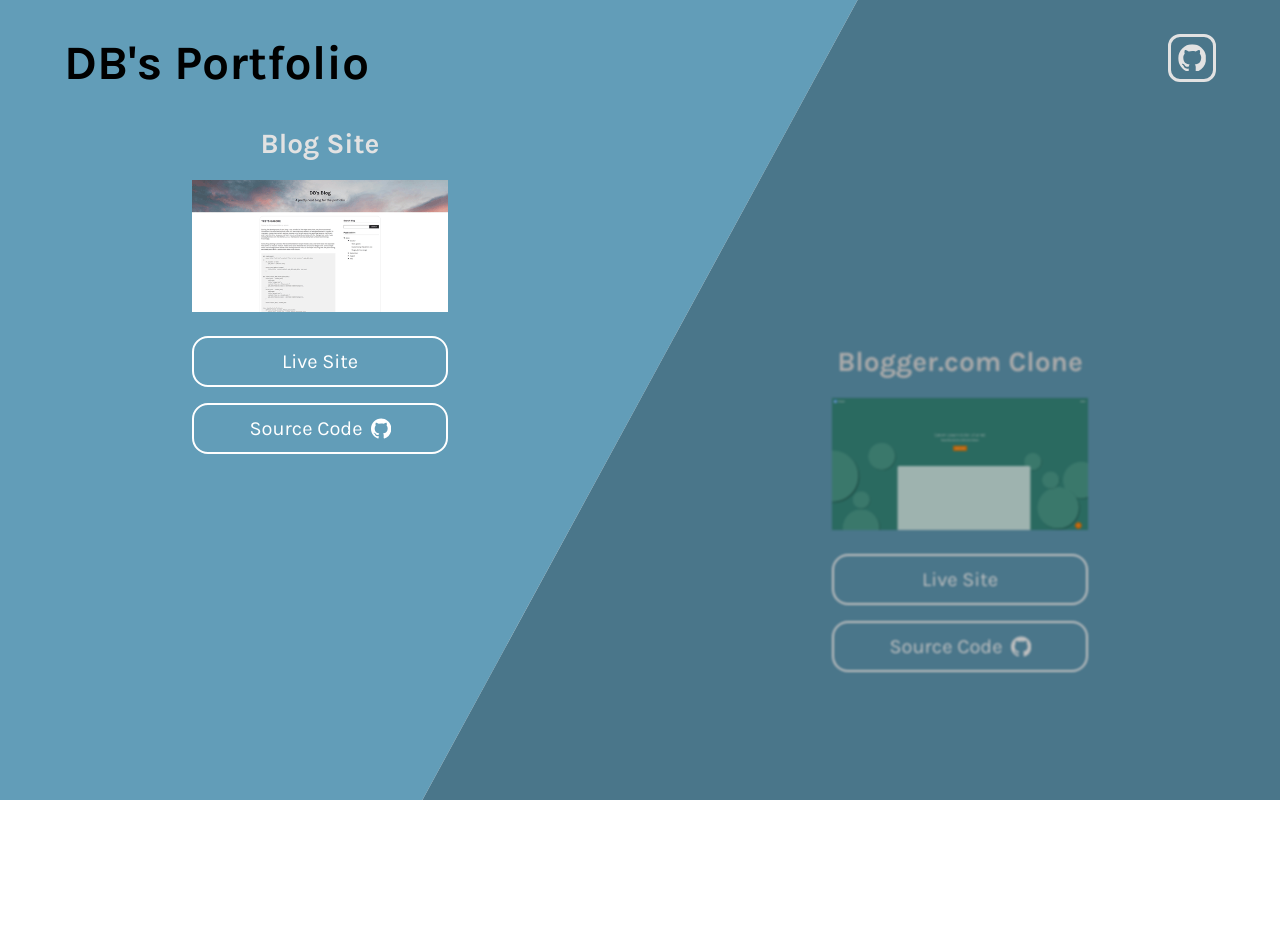
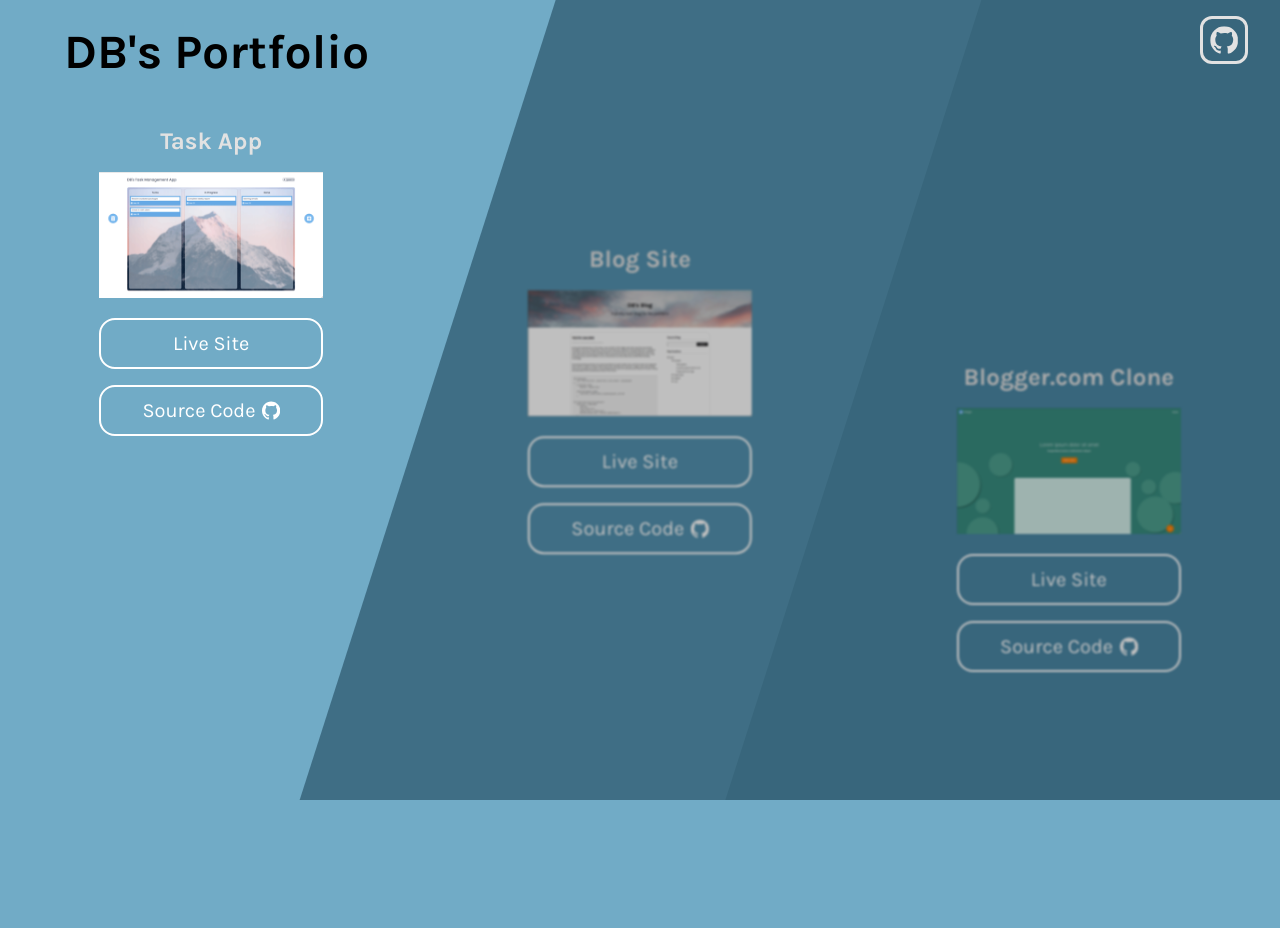
Before and after one commit to d-baublys/portfolio_site, a Django app: page / in a window 1280 px wide. After the commit the page ends 800 px from the top, so only its background shows below. Run offline with Django 5.2, Linux system fonts and the light colour scheme; parts of the project's set-up code (start-up, migrations or seed data) failed here and were passed over.

Commit message:
Adapt and integrate third site into layout, update and improve scripts and assets

```diff
--- a/portfolio/static/portfolio/main.js
+++ b/portfolio/static/portfolio/main.js
@@ -15,18 +15,17 @@ function keySectionSwitch(event, section) {
 }
 
 function activateSection(section) {
+    deactivateOtherActive();
     section.classList.add("active");
-    const sectionButtons = section.querySelectorAll(".button");
-    toggleButtons(sectionButtons, true);
-
-    const otherSection = getOtherSection(section);
-    otherSection.classList.remove("active");
-    otherButtons = otherSection.querySelectorAll(".button");
-    toggleButtons(otherButtons, false);
+    toggleButtons(section.querySelectorAll(".button"), true);
 }
 
-function getOtherSection(section) {
-    return sections[1 - Array.from(sections).indexOf(section)];
+function deactivateOtherActive() {
+    const activeSection = document.querySelector(".active");
+    if (activeSection) {
+        activeSection.classList.remove("active");
+        toggleButtons(activeSection.querySelectorAll(".button"), false);
+    }
 }
 
 function toggleButtons(buttons, isEnabled) {
--- a/portfolio/static/portfolio/styles.css
+++ b/portfolio/static/portfolio/styles.css
@@ -10,11 +10,15 @@
 }
 
 body {
+    position: relative;
     display: flex;
     flex-direction: column;
-    min-height: 100vh;
-    background-color: #ffff;
-    overflow: hidden;
+    height: 100vh;
+
+    min-height: 54rem;
+    background-color: #fff;
+
+    overflow: auto;
 }
 
 a {
@@ -28,76 +32,36 @@ img {
     height: auto;
 }
 
-@media screen and (min-width: 41.6875rem), (min-height: 48rem) {
-    img {
-        margin-bottom: 0.75rem;
-    }
-}
-
-@media screen and (min-width: 48rem), (min-height: 56.25rem) {
-    img {
-        margin-bottom: 1rem;
-    }
-}
-
-@media screen and (min-width: 64rem) and (min-height: 56.25rem) {
-    img {
-        margin-bottom: 1.5rem;
-    }
-}
-
 .site-header {
     display: flex;
     align-items: center;
     justify-content: space-between;
-    z-index: 1;
-    height: 10vh;
-}
-
-@media screen and (min-aspect-ratio: 1) {
-    .site-header {
-        height: 16vh;
-    }
+    z-index: 5;
+    height: 3rem;
+    pointer-events: none;
 }
 
 .header-text {
-    margin-left: 1rem;
+    align-self: end;
+    margin: 0 1rem;
     font-size: 2rem;
     font-weight: bolder;
-}
-
-@media screen and (min-width: 37.5rem) and (min-height: 37.5rem) {
-    .header-text {
-        margin-left: 2rem;
-        font-size: 2.5rem;
-    }
-}
-
-@media screen and (min-width: 48rem) and (min-height: 41.875rem) {
-    .header-text {
-        margin-left: 4rem;
-        font-size: 3rem;
-    }
-}
-
-@media screen and (min-width: 64rem) and (min-height: 56.25rem) {
-    .header-text {
-        margin-left: 5rem;
-        font-size: 4rem;
-    }
+    white-space: nowrap;
 }
 
 .main-container {
-    height: 100vh;
+    position: absolute;
+    width: 100%;
+    height: 100%;
+    z-index: 0;
 }
 
 .split-section {
-    position: fixed;
+    position: absolute;
     top: 0;
     left: 0;
     width: 100%;
     height: 100%;
-    background-color: #629db8;
     transition: filter 0.3s, background-color 0.3s;
 }
 
@@ -120,58 +84,41 @@ img {
 }
 
 .left-section {
-    clip-path: polygon(0 0, 100% 0, 100% 50%, 0 60%);
+    background-color: rgb(98, 157, 184);
+    clip-path: polygon(
+        0 0,
+        100% 0,
+        100% calc((100% / 3) - 2% + 1px),
+        0 calc((100% / 3) + 2% + 1px)
+    );
+    z-index: 10;
 }
 
-@media screen and (min-height: 41.6875rem) {
-    .left-section {
-        clip-path: polygon(0 0, 100% 0, 100% 45%, 0 65%);
-    }
-}
-
-@media screen and (min-aspect-ratio: 1) {
-    .left-section {
-        clip-path: polygon(0 0, 67% 0, 33% 100%, 0 100%);
-    }
-}
-
-@media screen and (min-aspect-ratio: 1) and (max-width: 56.25rem) {
-    .left-section {
-        clip-path: polygon(0 0, 60% 0, 40% 100%, 0 100%);
-    }
+.mid-section {
+    background-color: rgb(84, 147, 177);
+    clip-path: polygon(
+        0 calc((100% / 3) + 2%),
+        100% calc((100% / 3) - 2%),
+        100% calc((100% / 3 * 2) - 2%),
+        0 calc((100% / 3 * 2) + 2%)
+    );
+    z-index: 5;
 }
 
 .right-section {
-    clip-path: polygon(0 60%, 100% 50%, 100% 100%, 0 100%);
-}
-
-@media screen and (min-height: 41.6875rem) {
-    .right-section {
-        clip-path: polygon(0 65%, 100% 45%, 100% 100%, 0 100%);
-    }
-}
-
-@media screen and (min-aspect-ratio: 1) {
-    .right-section {
-        clip-path: polygon(67% 0, 100% 0, 100% 100%, 33% 100%);
-    }
-}
-
-@media screen and (min-aspect-ratio: 1) and (max-width: 56.25rem) {
-    .right-section {
-        clip-path: polygon(60% 0, 100% 0, 100% 100%, 40% 100%);
-    }
+    background-color: rgb(74, 136, 166);
+    clip-path: polygon(
+        0 calc((100% / 3 * 2) + 2% - 1px),
+        100% calc((100% / 3 * 2) - 2% - 1px),
+        100% 100%,
+        0 100%
+    );
+    z-index: 0;
 }
 
 .outer-container {
     position: absolute;
     width: min-content;
-}
-
-@media screen and (min-width: 37.5rem) and (min-height: 37.5rem) {
-    .outer-container {
-        width: 50%;
-    }
 }
 
 .outer-container,
@@ -183,14 +130,14 @@ img {
 }
 
 .left-section .outer-container {
-    top: 10%;
+    top: 6%;
     left: 0%;
 }
 
-@media screen and (min-aspect-ratio: 1) {
-    .left-section .outer-container {
-        top: 15%;
-    }
+.mid-section .outer-container {
+    top: 50%;
+    left: 50%;
+    transform: translate(-50%, -50%);
 }
 
 .right-section .outer-container {
@@ -198,21 +145,8 @@ img {
     right: 0;
 }
 
-@media screen and (min-aspect-ratio: 1) {
-    .right-section .outer-container {
-        bottom: 15%;
-    }
-}
-
-@media screen and (min-aspect-ratio: 1) and (max-height: 30rem) {
-    .right-section .outer-container {
-        top: 15%;
-        bottom: initial;
-    }
-}
-
 .inner-container {
-    width: min-content;
+    width: 10rem;
     margin: 0 1rem;
 }
 
@@ -222,70 +156,23 @@ img {
     font-size: 1.25rem;
     color: #e2e2e2;
     font-weight: bold;
-}
-
-@media screen and (min-width: 41.6875rem), (min-height: 48rem) {
-    .section-title {
-        margin: 0.25rem 0 0.75rem 0;
-        font-size: 1.5rem;
-    }
-}
-
-@media screen and (min-width: 48rem), (min-height: 56.25rem) {
-    .section-title {
-        margin: 0.5rem 0 1.25rem 0;
-        font-size: 1.75rem;
-    }
-}
-
-@media screen and (min-width: 64rem) and (min-height: 56.25rem) {
-    .section-title {
-        margin: 1rem 0 2rem 0;
-        font-size: 2rem;
-    }
+    white-space: nowrap;
 }
 
 .button {
     display: flex;
     justify-content: center;
     text-align: center;
-    width: 12rem;
-    padding: 0.5rem 2rem;
+    width: 100%;
+    padding: 0.5rem 0;
     margin: 0.25rem 0;
     border: 2px solid #fff;
     border-radius: 0.75rem;
     color: #fff;
     font-size: 1rem;
+    white-space: nowrap;
     transition: background-color 0.3s ease, color 0.3s ease, transform 0.3s ease,
         border-color 0.3s ease;
-}
-
-@media screen and (min-width: 41.6875rem), (min-height: 48rem) {
-    .button {
-        width: 14rem;
-        padding: 0.5rem 2.5rem;
-        margin: 0.5rem 0;
-        font-size: 1.125rem;
-    }
-}
-
-@media screen and (min-width: 48rem), (min-height: 56.25rem) {
-    .button {
-        width: 16rem;
-        padding: 0.75rem 3rem;
-        margin: 0.5rem 0;
-        border-radius: 1rem;
-        font-size: 1.25rem;
-    }
-}
-
-@media screen and (min-width: 64rem) and (min-height: 56.25rem) {
-    .button {
-        width: 18rem;
-        padding: 1rem 3rem;
-        margin: 0.75rem 0;
-        font-size: 1.33rem;
-    }
 }
 
 .button.active:hover,
@@ -313,55 +200,17 @@ img {
     margin-left: 0.33rem;
 }
 
-@media screen and (min-width: 41.6875rem), (min-height: 48rem) {
-    .inner-container .github-svg {
-        width: 1.125rem;
-        margin-left: 0.4rem;
-    }
-}
-
-@media screen and (min-width: 48rem), (min-height: 56.25rem) {
-    .inner-container .github-svg {
-        width: 1.25rem;
-        margin-left: 0.5rem;
-    }
-}
-
-@media screen and (min-width: 64rem) and (min-height: 56.25rem) {
-    .inner-container .github-svg {
-        width: 1.33rem;
-        margin-left: 0.6rem;
-    }
-}
-
 .header-button-wrap,
 .header-button {
     display: flex;
     align-items: center;
     justify-content: center;
+    pointer-events: auto;
 }
 
 .header-button-wrap {
     height: 2rem;
-    margin: 0 5% 1% 0;
-}
-
-@media screen and (min-width: 37.5rem) and (min-height: 37.5rem) {
-    .header-button-wrap {
-        height: 2.5rem;
-    }
-}
-
-@media screen and (min-width: 48rem) and (min-height: 41.875rem) {
-    .header-button-wrap {
-        height: 3rem;
-    }
-}
-
-@media screen and (min-width: 64rem) and (min-height: 56.25rem) {
-    .header-button-wrap {
-        height: 4rem;
-    }
+    margin-right: 1rem;
 }
 
 .header-button-wrap,
@@ -382,18 +231,6 @@ img {
     transition: transform 0.3s ease, border-color 0.3s ease;
 }
 
-@media screen and (min-width: 37.5rem) and (min-height: 37.5rem) {
-    .header-button .github-svg {
-        border-width: 3px;
-    }
-}
-
-@media screen and (min-width: 64rem) and (min-height: 56.25rem) {
-    .header-button .github-svg {
-        border-width: 4px;
-    }
-}
-
 .header-button .github-path {
     fill: #e2e2e2;
     transition: fill 0.3s ease;
@@ -410,3 +247,290 @@ img {
 .header-button:focus .github-path {
     fill: #fff;
 }
+
+@media screen and (min-width: 64rem) and (min-height: 56.25rem) {
+    img {
+        margin-bottom: 1.5rem;
+    }
+
+    .site-header {
+        height: 6rem;
+    }
+
+    .header-text {
+        margin: 0 5rem;
+        font-size: 4rem;
+    }
+
+    .inner-container .github-svg {
+        width: 1.33rem;
+        margin-left: 0.6rem;
+    }
+
+    .header-button-wrap {
+        height: 4rem;
+    }
+
+    .header-button .github-svg {
+        border-width: 4px;
+    }
+}
+
+@media screen and (min-width: 48rem) and (min-height: 37.5rem),
+    (min-height: 30rem) and (min-aspect-ratio: 2) {
+    .site-header {
+        height: 3.5rem;
+    }
+
+    .header-text {
+        margin: 0 2rem;
+        font-size: 2.5rem;
+    }
+
+    .outer-container {
+        width: 33%;
+    }
+
+    .header-button-wrap {
+        height: 2.5rem;
+    }
+
+    .header-button .github-svg {
+        border-width: 3px;
+    }
+}
+
+@media screen and (min-width: 56.25rem) and (min-height: 41.875rem),
+    (min-height: 37.5rem) and (min-aspect-ratio: 2.5) {
+    .site-header {
+        height: 5rem;
+    }
+
+    .header-text {
+        margin: 0 4rem;
+        font-size: 3rem;
+    }
+
+    .header-button-wrap {
+        height: 3rem;
+        margin-right: 2rem;
+    }
+}
+
+@media screen and (min-height: 56rem) {
+    .left-section {
+        clip-path: polygon(
+            0 0,
+            100% 0,
+            100% calc((100% / 3) - 5% + 1px),
+            0 calc((100% / 3) + 5% + 1px)
+        );
+    }
+
+    .mid-section {
+        clip-path: polygon(
+            0 calc((100% / 3) + 5%),
+            100% calc((100% / 3) - 5%),
+            100% calc((100% / 3 * 2) - 5%),
+            0 calc((100% / 3 * 2) + 5%)
+        );
+    }
+
+    .right-section {
+        clip-path: polygon(
+            0 calc((100% / 3 * 2) + 5% - 1px),
+            100% calc((100% / 3 * 2) - 5% - 1px),
+            100% 100%,
+            0 100%
+        );
+    }
+}
+
+@media screen and (min-width: 37.5rem) and (max-height: 48rem) {
+    body {
+        position: static;
+        height: 100vh;
+        min-height: 100vh;
+        overflow: hidden;
+    }
+
+    .split-section {
+        position: fixed;
+    }
+
+    .left-section {
+        clip-path: polygon(
+            0 0,
+            calc((100% / 3) + 5% + 1px) 0,
+            calc((100% / 3) - 5% + 1px) 100%,
+            0 100%
+        );
+    }
+
+    .mid-section {
+        clip-path: polygon(
+            calc((100% / 3) + 5%) 0,
+            calc((100% / 3 * 2) + 5%) 0,
+            calc((100% / 3 * 2) - 5%) 100%,
+            calc((100% / 3) - 5%) 100%
+        );
+    }
+
+    .right-section {
+        clip-path: polygon(
+            calc((100% / 3 * 2) + 5% - 1px) 0,
+            100% 0,
+            100% 100%,
+            calc((100% / 3 * 2) - 5% - 1px) 100%
+        );
+    }
+
+    .left-section .outer-container {
+        top: 15%;
+    }
+
+    .mid-section .outer-container {
+        top: 50%;
+        transform: translate(-50%, -50%);
+    }
+
+    .right-section .outer-container {
+        bottom: 15%;
+    }
+}
+
+@media screen and (min-height: 48rem) and (min-aspect-ratio: 0.75) {
+    body {
+        position: static;
+        height: 100vh;
+        min-height: 100vh;
+        overflow: hidden;
+    }
+
+    .split-section {
+        position: fixed;
+    }
+
+    .left-section {
+        clip-path: polygon(
+            0 0,
+            calc((100% / 3) + 10% + 1px) 0,
+            calc((100% / 3) - 10% + 1px) 100%,
+            0 100%
+        );
+    }
+
+    .mid-section {
+        clip-path: polygon(
+            calc((100% / 3) + 10%) 0,
+            calc((100% / 3 * 2) + 10%) 0,
+            calc((100% / 3 * 2) - 10%) 100%,
+            calc((100% / 3) - 10%) 100%
+        );
+    }
+
+    .right-section {
+        clip-path: polygon(
+            calc((100% / 3 * 2) + 10% - 1px) 0,
+            100% 0,
+            100% 100%,
+            calc((100% / 3 * 2) - 10% - 1px) 100%
+        );
+    }
+
+    .left-section .outer-container {
+        top: 15%;
+    }
+
+    .mid-section .outer-container {
+        top: 50%;
+        transform: translate(-50%, -50%);
+    }
+
+    .right-section .outer-container {
+        bottom: 15%;
+    }
+}
+
+@media screen and (min-aspect-ratio: 2) and (max-height: 30rem) {
+    .left-section .outer-container {
+        bottom: 15%;
+        top: initial;
+    }
+
+    .mid-section .outer-container {
+        bottom: 15%;
+        top: initial;
+        transform: translateX(-50%);
+    }
+
+    .right-section .outer-container {
+        bottom: 15%;
+        top: initial;
+    }
+}
+
+@media screen and (min-width: 48rem) and (min-height: 48rem),
+    (min-height: 64rem) and (max-aspect-ratio: 1),
+    (min-width: 48rem) and (min-height: 22.5rem) and (min-aspect-ratio: 1.5) {
+    .inner-container {
+        width: 12rem;
+    }
+
+    .section-title {
+        margin: 0.25rem 0 0.5rem 0;
+        font-size: 1.25rem;
+    }
+
+    img {
+        margin-bottom: 0.75rem;
+    }
+
+    .button {
+        padding: 0.5rem 0;
+        margin: 0.5rem 0;
+        font-size: 1.125rem;
+    }
+
+    .inner-container .github-svg {
+        width: 1.125rem;
+        margin-left: 0.4rem;
+    }
+}
+
+@media screen and (min-width: 56.25rem) and (min-height: 56.25rem),
+    (min-width: 56.25rem) and (min-height: 30rem) and (min-aspect-ratio: 1.5) {
+    .inner-container {
+        width: 14rem;
+    }
+
+    .section-title {
+        margin: 0.5rem 0 1rem 0;
+        font-size: 1.5rem;
+    }
+
+    .button {
+        padding: 0.75rem 0;
+        margin: 0.5rem 0;
+        border-radius: 1rem;
+        font-size: 1.25rem;
+    }
+}
+
+@media screen and (min-width: 75rem) and (min-height: 56.25rem),
+    (min-height: 37.5rem) and (min-aspect-ratio: 2) {
+    .inner-container {
+        width: 18rem;
+    }
+
+    .section-title {
+        margin: 1rem 0 2rem 0;
+        font-size: 2rem;
+    }
+
+    .button {
+        padding: 1rem 0;
+        margin: 0.75rem 0;
+        font-size: 1.33rem;
+    }
+}
--- a/portfolio/templates/portfolio/home.html
+++ b/portfolio/templates/portfolio/home.html
@@ -1,24 +1,40 @@
 <!DOCTYPE html>
 <html lang="en">
     <head>
-    <meta charset="UTF-8">
-    <meta name="viewport" content="width=device-width, initial-scale=1.0">
+        <meta charset="UTF-8" />
+        <meta name="viewport" content="width=device-width, initial-scale=1.0" />
         <title>DB's Portfolio</title>
         {% load static %}
-    <link rel="icon" type="image/x-icon" sizes="16x16" href="{% static 'portfolio/images/dbfavicon-16x16.ico' %}">
-    <link rel="icon" type="image/x-icon" sizes="32x32" href="{% static 'portfolio/images/dbfavicon-32x32.ico' %}">
-    <link rel="apple-touch-icon" sizes="180x180" href="{% static 'portfolio/images/dbfavicon-180x180.png' %}">
-    <link rel="stylesheet" href="{% static 'portfolio/modern-normalize.css' %}">
-    <link rel="stylesheet" href="{% static 'portfolio/styles.css' %}">
-    <link rel="preconnect" href="https://fonts.googleapis.com">
-    <link rel="preconnect" href="https://fonts.gstatic.com" crossorigin>
-    <link href="https://fonts.googleapis.com/css2?family=Karla:ital,wght@0,200..800;1,200..800&display=swap"
-        rel="stylesheet">
+        <link
+            rel="icon"
+            type="image/x-icon"
+            sizes="16x16"
+            href="{% static 'portfolio/images/dbfavicon-16x16.ico' %}"
+        />
+        <link
+            rel="icon"
+            type="image/x-icon"
+            sizes="32x32"
+            href="{% static 'portfolio/images/dbfavicon-32x32.ico' %}"
+        />
+        <link
+            rel="apple-touch-icon"
+            sizes="180x180"
+            href="{% static 'portfolio/images/dbfavicon-180x180.png' %}"
+        />
+        <link rel="stylesheet" href="{% static 'portfolio/modern-normalize.css' %}" />
+        <link rel="stylesheet" href="{% static 'portfolio/styles.css' %}" />
+        <link rel="preconnect" href="https://fonts.googleapis.com" />
+        <link rel="preconnect" href="https://fonts.gstatic.com" crossorigin />
+        <link
+            href="https://fonts.googleapis.com/css2?family=Karla:ital,wght@0,200..800;1,200..800&display=swap"
+            rel="stylesheet"
+        />
     </head>
     <body>
         <header class="site-header">
-        <span class="header-text">DB's Portfolio</span>
-        <span class="header-button-wrap">
+            <div class="header-text">DB's Portfolio</div>
+            <div class="header-button-wrap">
                 <a href="https://github.com/d-baublys/portfolio_site" class="header-button">
                     <svg class="github-svg" viewBox="0 0 96 96" xmlns="http://www.w3.org/2000/svg">
                         <path
@@ -30,10 +46,45 @@
                         />
                     </svg>
                 </a>
-        </span>
+            </div>
         </header>
         <div class="main-container">
             <div class="split-section left-section" tabindex="0">
+                <div class="outer-container">
+                    <div class="inner-container">
+                        <div class="section-title">Task App</div>
+                        <img
+                            src="{% static 'portfolio/images/taskapppreview-1200w.png' %}"
+                            alt="Task App Preview"
+                            class="section-img"
+                            sizes="25vw"
+                            srcset="{% static 'portfolio/images/taskapppreview-480w.png' %} 480w,
+                        {% static 'portfolio/images/taskapppreview-768w.png' %} 768w,
+                        {% static 'portfolio/images/taskapppreview-1200w.png' %} 1200w"
+                        />
+                        <a href="https://task-management-app-bice-psi.vercel.app" class="button"
+                            >Live Site</a
+                        >
+                        <a href="https://github.com/d-baublys/task-management-app" class="button"
+                            >Source Code
+                            <svg
+                                class="github-svg"
+                                viewBox="0 0 96 96"
+                                xmlns="http://www.w3.org/2000/svg"
+                            >
+                                <path
+                                    class="github-path"
+                                    fill-rule="evenodd"
+                                    clip-rule="evenodd"
+                                    d="M48.854 0C21.839 0 0 22 0 49.217c0 21.756 13.993 40.172 33.405 46.69 2.427.49 3.316-1.059 3.316-2.362 0-1.141-.08-5.052-.08-9.127-13.59 2.934-16.42-5.867-16.42-5.867-2.184-5.704-5.42-7.17-5.42-7.17-4.448-3.015.324-3.015.324-3.015 4.934.326 7.523 5.052 7.523 5.052 4.367 7.496 11.404 5.378 14.235 4.074.404-3.178 1.699-5.378 3.074-6.6-10.839-1.141-22.243-5.378-22.243-24.283 0-5.378 1.94-9.778 5.014-13.2-.485-1.222-2.184-6.275.486-13.038 0 0 4.125-1.304 13.426 5.052a46.97 46.97 0 0 1 12.214-1.63c4.125 0 8.33.571 12.213 1.63 9.302-6.356 13.427-5.052 13.427-5.052 2.67 6.763.97 11.816.485 13.038 3.155 3.422 5.015 7.822 5.015 13.2 0 18.905-11.404 23.06-22.324 24.283 1.78 1.548 3.316 4.481 3.316 9.126 0 6.6-.08 11.897-.08 13.526 0 1.304.89 2.853 3.316 2.364 19.412-6.52 33.405-24.935 33.405-46.691C97.707 22 75.788 0 48.854 0z"
+                                    fill="#fff"
+                                />
+                            </svg>
+                        </a>
+                    </div>
+                </div>
+            </div>
+            <div class="split-section mid-section" tabindex="0">
                 <div class="outer-container">
                     <div class="inner-container">
                         <div class="section-title">Blog Site</div>
@@ -47,8 +98,13 @@
                         {% static 'portfolio/images/blogpreview-1200w.png' %} 1200w"
                         />
                         <a href="https://db-blog.co.uk" class="button">Live Site</a>
-                    <a href="https://github.com/d-baublys/django_blog" class="button">Source Code
-                        <svg class="github-svg" viewBox="0 0 96 96" xmlns="http://www.w3.org/2000/svg">
+                        <a href="https://github.com/d-baublys/django_blog" class="button"
+                            >Source Code
+                            <svg
+                                class="github-svg"
+                                viewBox="0 0 96 96"
+                                xmlns="http://www.w3.org/2000/svg"
+                            >
                                 <path
                                     class="github-path"
                                     fill-rule="evenodd"
@@ -74,9 +130,16 @@
                         {% static 'portfolio/images/clonepreview-768w.png' %} 768w,
                         {% static 'portfolio/images/clonepreview-1200w.png' %} 1200w"
                         />
-                    <a href="https://dbaublys.eu.pythonanywhere.com" class="button">Live Site</a>
-                    <a href="https://github.com/d-baublys/blogger_clone" class="button">Source Code
-                        <svg class="github-svg" viewBox="0 0 96 96" xmlns="http://www.w3.org/2000/svg">
+                        <a href="https://dbaublys.eu.pythonanywhere.com" class="button"
+                            >Live Site</a
+                        >
+                        <a href="https://github.com/d-baublys/blogger_clone" class="button"
+                            >Source Code
+                            <svg
+                                class="github-svg"
+                                viewBox="0 0 96 96"
+                                xmlns="http://www.w3.org/2000/svg"
+                            >
                                 <path
                                     class="github-path"
                                     fill-rule="evenodd"
@@ -90,7 +153,10 @@
                 </div>
             </div>
         </div>
-    <audio id="switch-audio" src="{% static 'portfolio/audio/whoosh-royalty-free.mp3' %}"></audio>
+        <audio
+            id="switch-audio"
+            src="{% static 'portfolio/audio/whoosh-royalty-free.mp3' %}"
+        ></audio>
         <script src="{% static 'portfolio/main.js' %}"></script>
     </body>
 </html>
```
Also changed, not shown: portfolio/static/portfolio/images/blogpreview-1200w.png, portfolio/static/portfolio/images/blogpreview-480w.png, portfolio/static/portfolio/images/blogpreview-768w.png, portfolio/static/portfolio/images/clonepreview-1200w.png, portfolio/static/portfolio/images/clonepreview-480w.png, portfolio/static/portfolio/images/clonepreview-768w.png, portfolio/static/portfolio/images/taskapppreview-1200w.png (added), portfolio/static/portfolio/images/taskapppreview-480w.png (added), portfolio/static/portfolio/images/taskapppreview-768w.png (added). Lines whose indentation alone changed are shown as unchanged.
